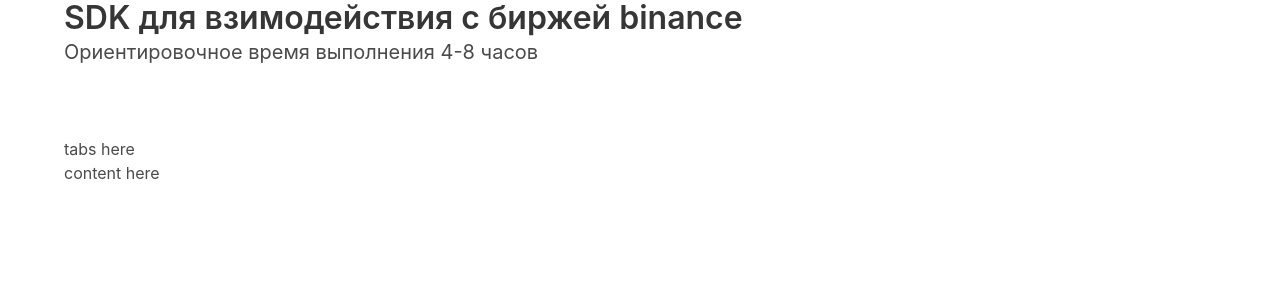
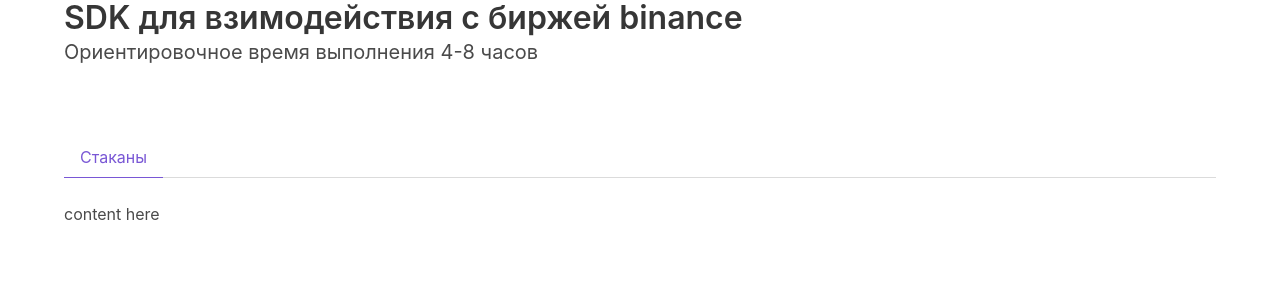
Before and after one commit to cadhead/test-task-binance-api, a Vue app: page / in a window 1280 px wide. Shown: the top 300 px of the page. Built offline with nearby package versions, Linux system fonts and the light colour scheme.

Commit message:
add navtabs to App

```diff
--- a/src/App.vue
+++ b/src/App.vue
@@ -3,17 +3,34 @@
     <h1 class="title">SDK для взимодействия с биржей binance</h1>
     <p class="subtitle">Ориентировочное время выполнения 4-8 часов</p>
     <div class="pt-6">
-      <p>tabs here</p>
+      <navTabs :data="navTabsList" />
       <p>content here</p>
     </div>
   </div>
 </template>
 
 <script>
+import navTabs from '@/components/navtabs-component.vue';
 
 export default {
   name: 'App',
   components: {
+    navTabs,
+  },
+  data() {
+    return {
+      navTabsList: {
+        items: [
+          { name: 'GlassState', niceName: 'Стаканы' },
+        ],
+        current: 'GlassState',
+      },
+    };
+  },
+  computed: {
+    currentTabComponent() {
+      return this.navTabs.current;
+    },
   },
 };
 </script>
```
